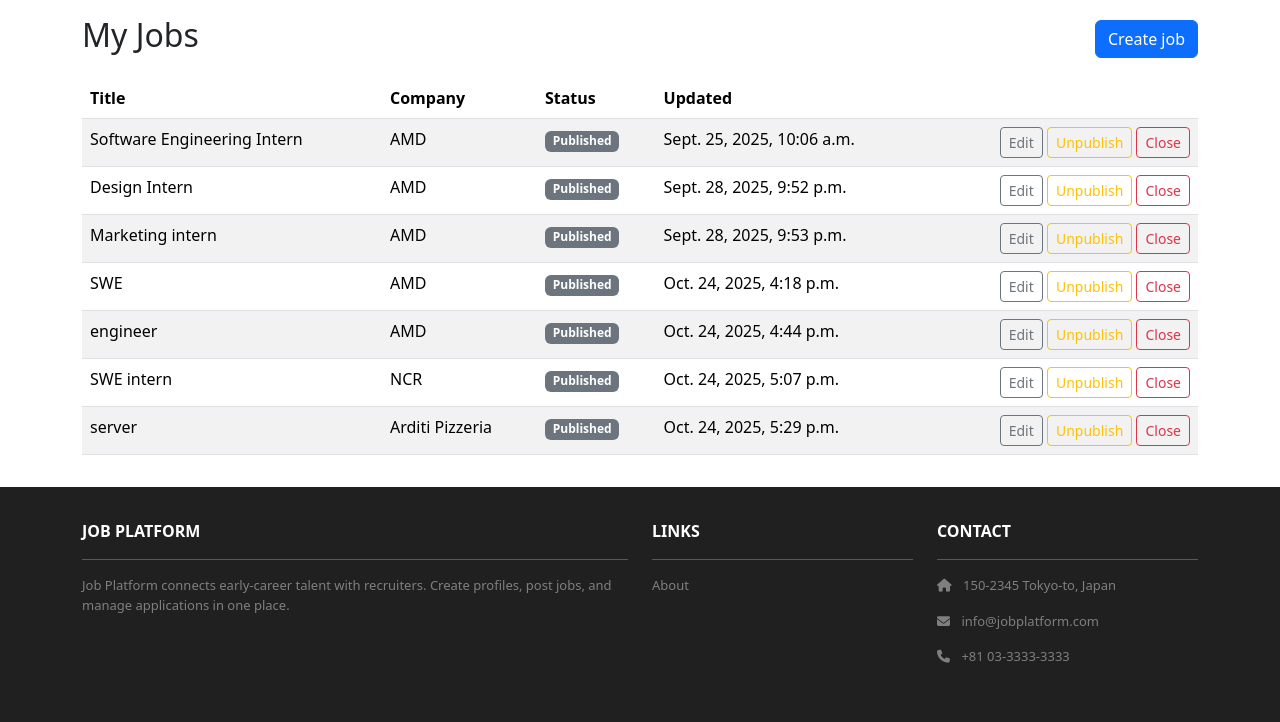
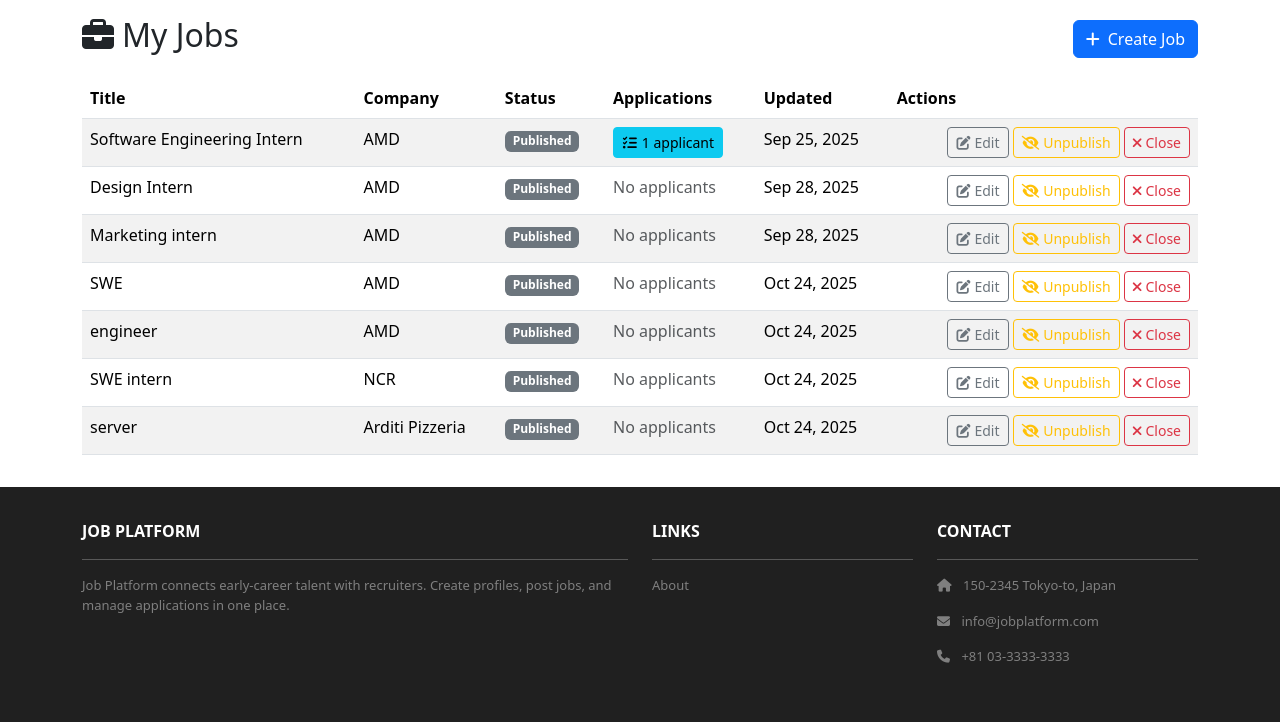
Before and after one commit to kmsaigon/job_platform, a Django app: template jobs/templates/jobs/my_list.html in a window 1280 px wide. Shown: the part 72-794 px from the top of the page. Run offline with Django 5.2, Linux system fonts and the light colour scheme; data comes from the database, SQL or seed files in the repository; tables that the repository leaves empty hold one stand-in row (values such as "Sample post"); the template is opened without the code that fills it: values that come from a table or form of the project are taken from there, most other values are stand-ins (such as "Sample title", 1, 10 or a date in 2020); parts of the project's set-up code (start-up, migrations or seed data) failed here and were passed over; some libraries are stand-ins or nearby versions.

Commit message:
Update my_list.html

```diff
--- a/jobs/templates/jobs/my_list.html
+++ b/jobs/templates/jobs/my_list.html
@@ -3,8 +3,10 @@
 <div class="p-3">
   <div class="container">
     <div class="d-flex justify-content-between align-items-center mb-3">
-      <h2>My Jobs</h2>
-      <a class="btn btn-primary" href="{% url 'jobs:create' %}">Create job</a>
+      <h2><i class="fas fa-briefcase me-2"></i>My Jobs</h2>
+      <a class="btn btn-primary" href="{% url 'jobs:create' %}">
+        <i class="fas fa-plus me-2"></i>Create Job
+      </a>
     </div>
     <table class="table table-striped">
       <thead>
@@ -12,8 +14,9 @@
           <th>Title</th>
           <th>Company</th>
           <th>Status</th>
+          <th>Applications</th>
           <th>Updated</th>
-          <th></th>
+          <th>Actions</th>
         </tr>
       </thead>
       <tbody>
@@ -22,25 +25,42 @@
             <td>{{ job.title }}</td>
             <td>{{ job.company.name }}</td>
             <td><span class="badge bg-secondary">{{ job.get_status_display }}</span></td>
-            <td>{{ job.updated_at }}</td>
+            <td>
+              {% if job.applications.count > 0 %}
+                <a href="{% url 'jobs:kanban_board' job.pk %}" class="btn btn-sm btn-info">
+                  <i class="fas fa-tasks me-1"></i>{{ job.applications.count }} applicant{{ job.applications.count|pluralize }}
+                </a>
+              {% else %}
+                <span class="text-muted">No applicants</span>
+              {% endif %}
+            </td>
+            <td>{{ job.updated_at|date:"M d, Y" }}</td>
             <td class="text-end">
-              <a class="btn btn-sm btn-outline-secondary" href="{% url 'jobs:edit' job.pk %}">Edit</a>
+              <a class="btn btn-sm btn-outline-secondary" href="{% url 'jobs:edit' job.pk %}">
+                <i class="fas fa-edit me-1"></i>Edit
+              </a>
               {% if job.status == 'published' %}
                 <form method="post" action="{% url 'jobs:unpublish' job.pk %}" style="display:inline">{% csrf_token %}
-                  <button class="btn btn-sm btn-outline-warning" type="submit">Unpublish</button>
+                  <button class="btn btn-sm btn-outline-warning" type="submit">
+                    <i class="fas fa-eye-slash me-1"></i>Unpublish
+                  </button>
                 </form>
               {% else %}
                 <form method="post" action="{% url 'jobs:publish' job.pk %}" style="display:inline">{% csrf_token %}
-                  <button class="btn btn-sm btn-outline-success" type="submit">Publish</button>
+                  <button class="btn btn-sm btn-outline-success" type="submit">
+                    <i class="fas fa-check me-1"></i>Publish
+                  </button>
                 </form>
               {% endif %}
               <form method="post" action="{% url 'jobs:close' job.pk %}" style="display:inline">{% csrf_token %}
-                <button class="btn btn-sm btn-outline-danger" type="submit">Close</button>
+                <button class="btn btn-sm btn-outline-danger" type="submit">
+                  <i class="fas fa-times me-1"></i>Close
+                </button>
               </form>
             </td>
           </tr>
         {% empty %}
-          <tr><td colspan="5" class="text-center">No jobs yet.</td></tr>
+          <tr><td colspan="6" class="text-center">No jobs yet. <a href="{% url 'jobs:create' %}">Create your first job</a></td></tr>
         {% endfor %}
       </tbody>
     </table>
```
